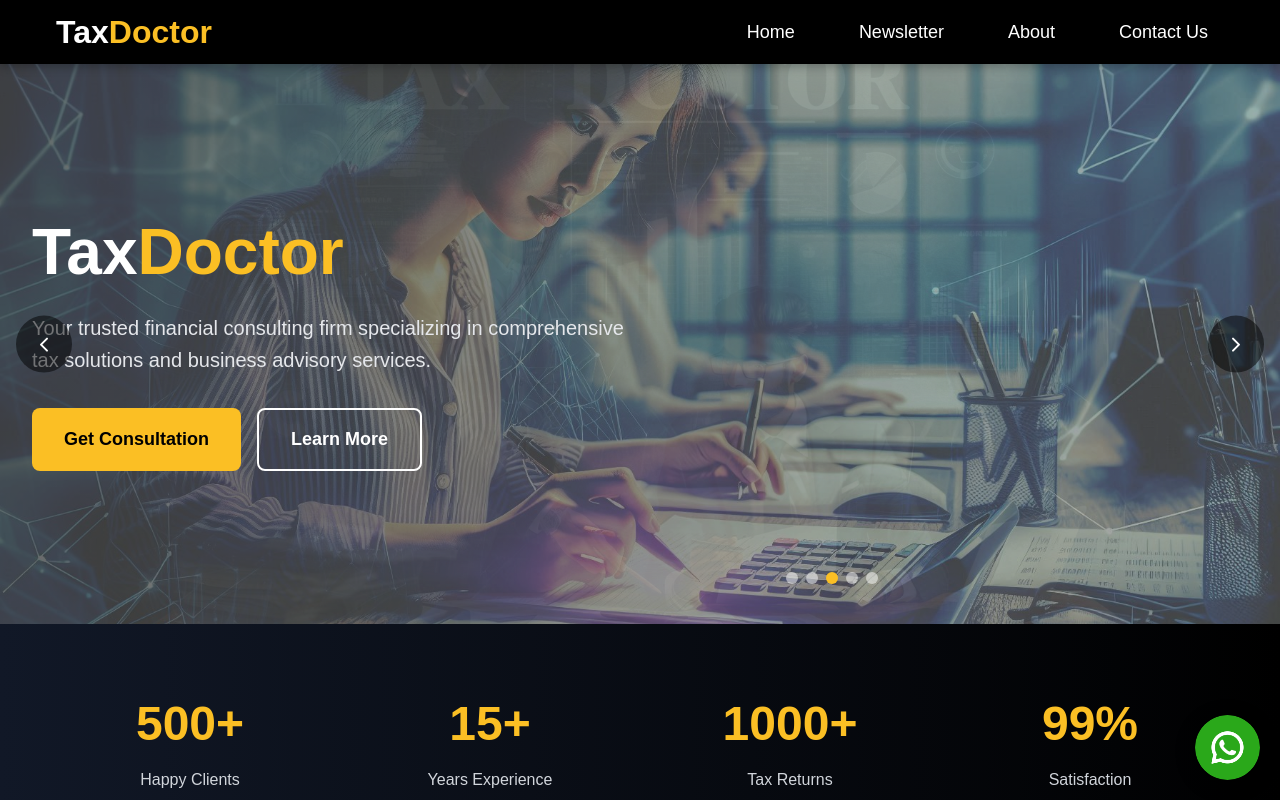
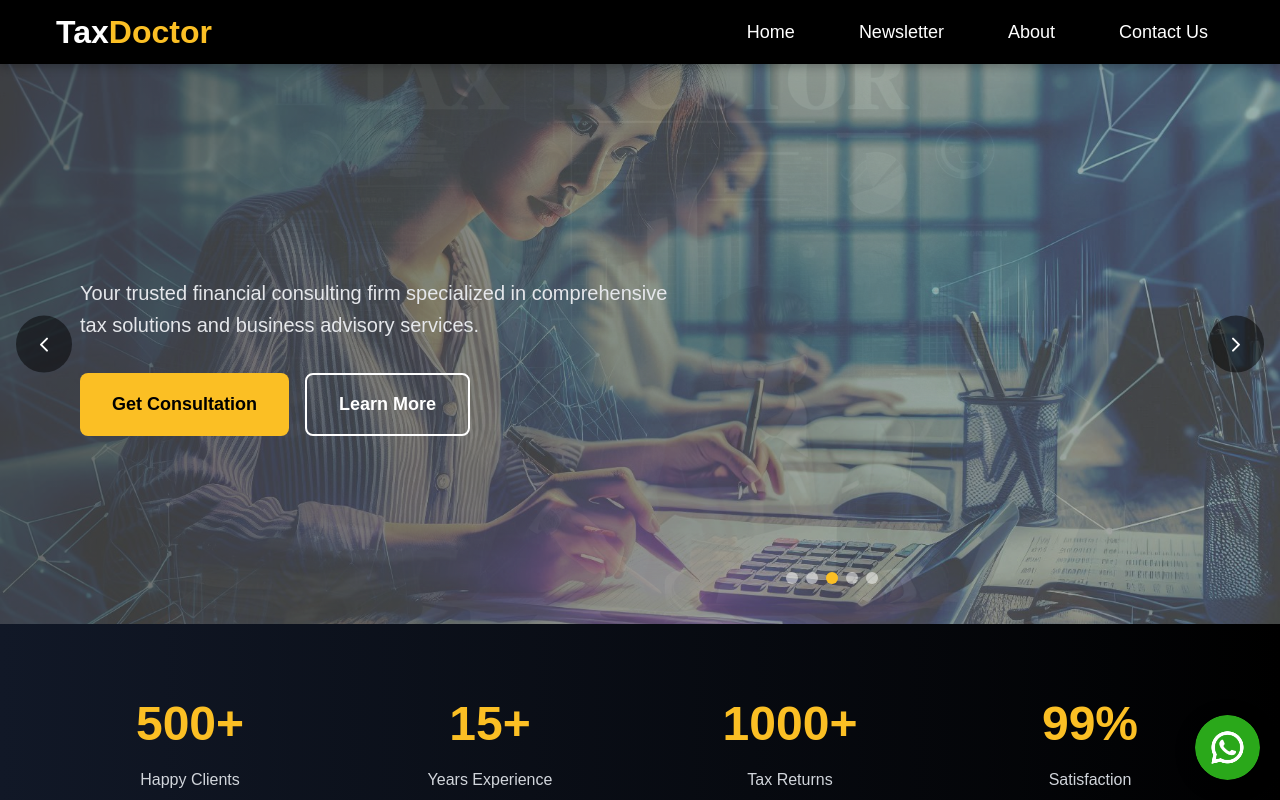
Before and after one commit to aakash2060/Tax-Doctor, a React (Create React App) app: page / in a window 1280 px wide. Shown: the top 800 px of the page. Built offline with nearby package versions, Linux system fonts and the light colour scheme.

Commit message:
style changes, links added

```diff
--- a/src/components/Footer.js
+++ b/src/components/Footer.js
@@ -1,5 +1,5 @@
 import React from "react";
-import { MapPin, Phone, Mail, Facebook, Instagram, Twitter, Youtube } from "lucide-react";
+import { MapPin, Phone, Mail, Facebook, Instagram, Twitter, Youtube, WhatsAp } from "lucide-react";
 import {
   Box,
   FooterContainer,
@@ -9,6 +9,7 @@ import {
   Heading,
   CopyrightText
 } from "./FooterStyles";
+import { Whatsapp } from "react-bootstrap-icons";
 
 export const Footer = () => {
   return (
@@ -61,22 +62,22 @@ export const Footer = () => {
           <Column>
             <Heading>Social Media</Heading>
             <FooterLink
-              href="https://www.facebook.com/p/Tax-Doctor-100082973576706/?paipv=0&eav=AfbG01zafw8NJBCB_jtiIg_bl0-RQUT6falN31ytOf8yvYbMxhnJm9yTeaQao84TOco&_rdr"
+              href="https://www.facebook.com/p/Tax-doctor-100094566664072/"
               target="_blank"
               rel="noopener noreferrer"
             >
               <Facebook className="footer-icon" />
               <span>Facebook</span>
             </FooterLink>
-            <FooterLink href="#" target="_blank" rel="noopener noreferrer">
+            <FooterLink href="https://www.facebook.com/p/Tax-doctor-100094566664072/" target="_blank" rel="noopener noreferrer">
               <Instagram className="footer-icon" />
               <span>Instagram</span>
             </FooterLink>
-            <FooterLink href="#" target="_blank" rel="noopener noreferrer">
-              <Twitter className="footer-icon" />
-              <span>Twitter</span>
+            <FooterLink href="https://api.whatsapp.com/send/?phone=%2B9779843713458&text=Hello%2C+Namaste%21+I+have+some+questions%3F&type=phone_number&app_absent=0" target="_blank" rel="noopener noreferrer">
+              <Whatsapp className="footer-icon" />
+              <span>WhatsApp</span>
             </FooterLink>
-            <FooterLink href="#" target="_blank" rel="noopener noreferrer">
+            <FooterLink href="https://www.facebook.com/p/Tax-doctor-100094566664072/" target="_blank" rel="noopener noreferrer">
               <Youtube className="footer-icon" />
               <span>YouTube</span>
             </FooterLink>
--- a/src/pages/Home.css
+++ b/src/pages/Home.css
@@ -56,6 +56,7 @@
   align-items: center;
   z-index: 10;
   padding: 0 2rem;
+  margin:0 3rem;
 }
 
 .hero-text {
--- a/src/pages/Home.js
+++ b/src/pages/Home.js
@@ -213,10 +213,10 @@ const Home = () => {
           <div className="hero-content">
             <div className="hero-text">
               <h1 className="hero-title">
-                Tax<span className="highlight">Doctor</span>
+                {/* Tax<span className="highlight">Doctor</span> */}
               </h1>
               <p className="hero-subtitle">
-                Your trusted financial consulting firm specializing in comprehensive tax solutions and business advisory services.
+                Your trusted financial consulting firm specialized in comprehensive tax solutions and business advisory services.
               </p>
               <div className="hero-buttons">
                 <button className="btn-primary" onClick={scrollToContact}>Get Consultation</button>
```
